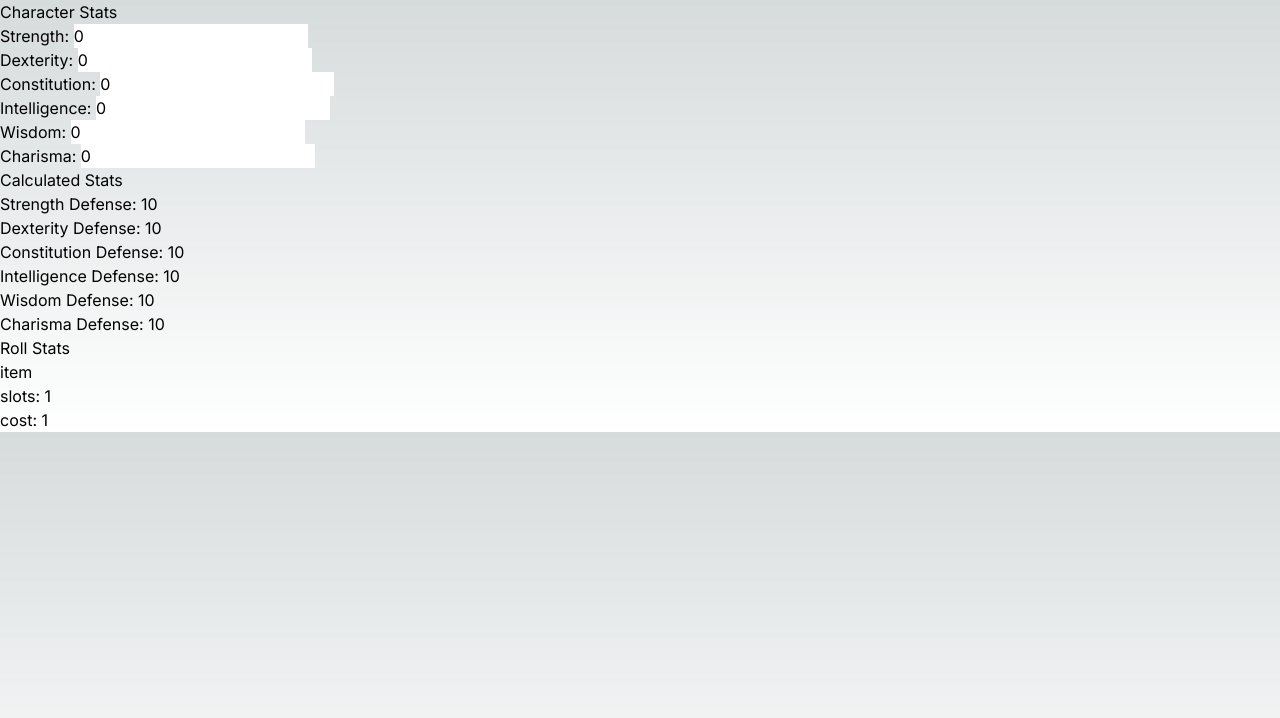
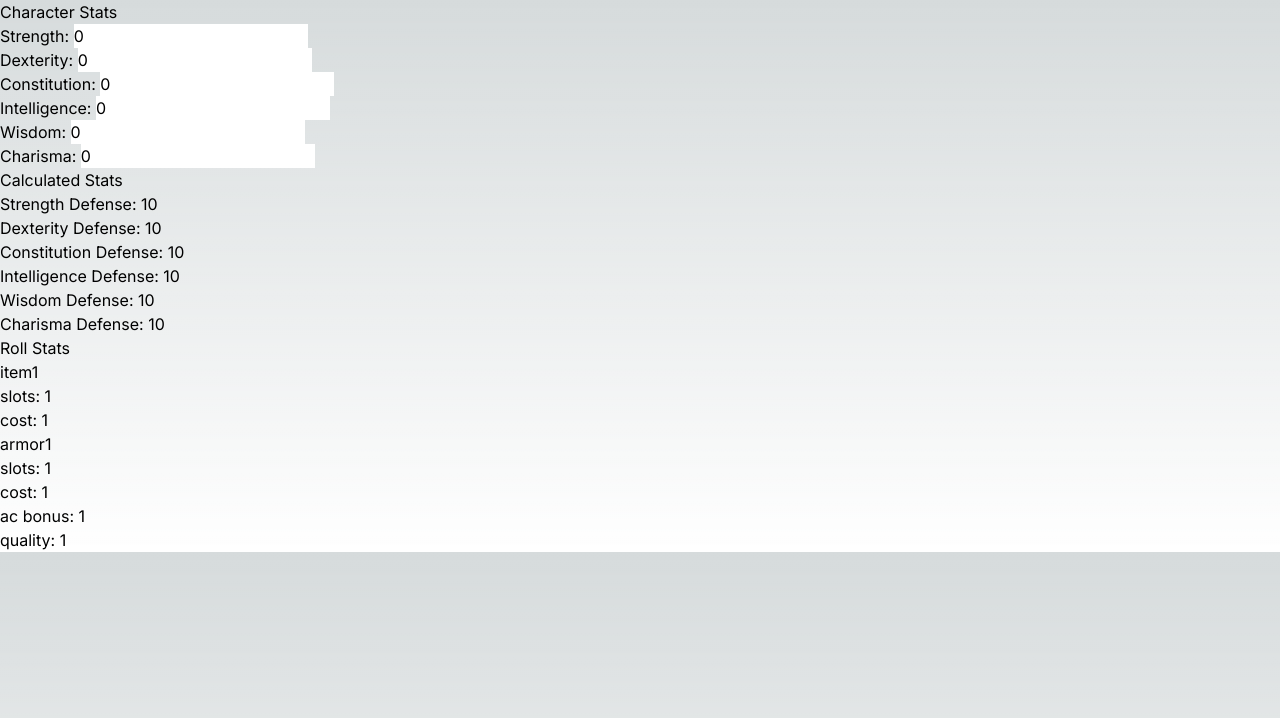
Before and after one commit to mf-andres/knave-charsheet, a Next.js app: page / in a window 1280 px wide. Shown: the top 718 px of the page. Built offline with nearby package versions, Linux system fonts and the light colour scheme.

Commit message:
feat: add items array to inventory component and show all items in inventory

```diff
--- a/components/inventory.tsx
+++ b/components/inventory.tsx
@@ -2,9 +2,28 @@ import React from "react";
 import Item from "./item";
 
 export default function Inventory() {
+  const items = [
+    {
+      name: "item1",
+      slots: 1,
+      cost: 1,
+      acBonus: 0,
+      quality: 0,
+    },
+    {
+      name: "armor1",
+      slots: 1,
+      cost: 1,
+      acBonus: 1,
+      quality: 1,
+    },
+  ];
+
   return (
     <div>
-      <Item />
+      {items.map((item, index) => (
+        <Item key={index} item={item}></Item>
+      ))}
     </div>
   );
 }
--- a/components/item.tsx
+++ b/components/item.tsx
@@ -1,11 +1,21 @@
 import React from "react";
 
-export default function Item() {
-  const name: string = "item";
-  const slots: number = 1;
-  const cost: number = 1;
-  const acBonus: number = 0;
-  const quality: number = 0;
+interface ItemProps {
+  item: {
+    name: string;
+    slots: number;
+    cost: number;
+    acBonus: number;
+    quality: number;
+  };
+}
+
+const Item: React.FC<ItemProps> = ({ item }) => {
+  const name = item.name;
+  const slots = item.slots;
+  const cost = item.cost;
+  const acBonus = item.acBonus;
+  const quality = item.quality;
 
   return (
     <div>
@@ -16,4 +26,6 @@ export default function Item() {
       {quality > 0 && <div>quality: {quality}</div>}
     </div>
   );
-}
+};
+
+export default Item;
```
